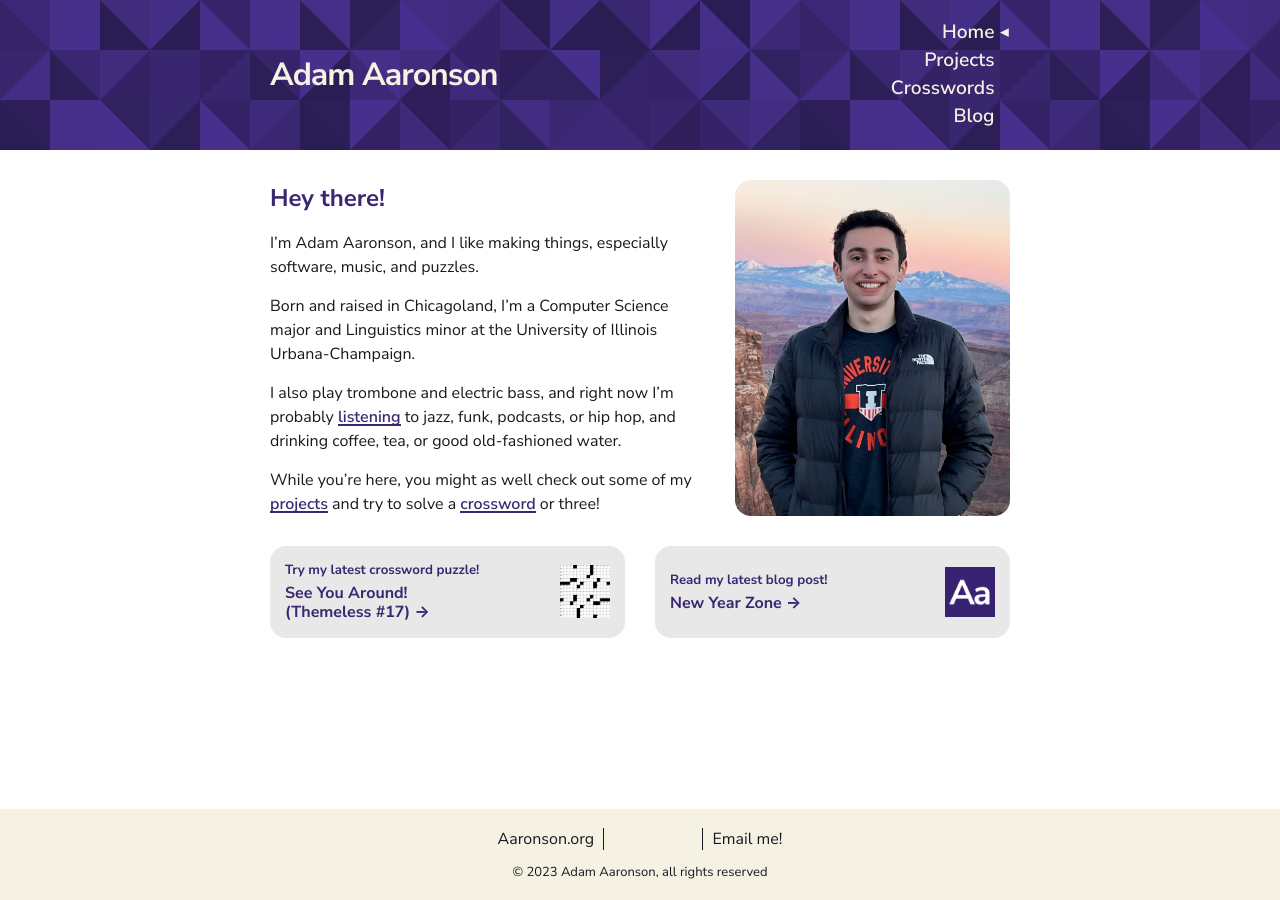
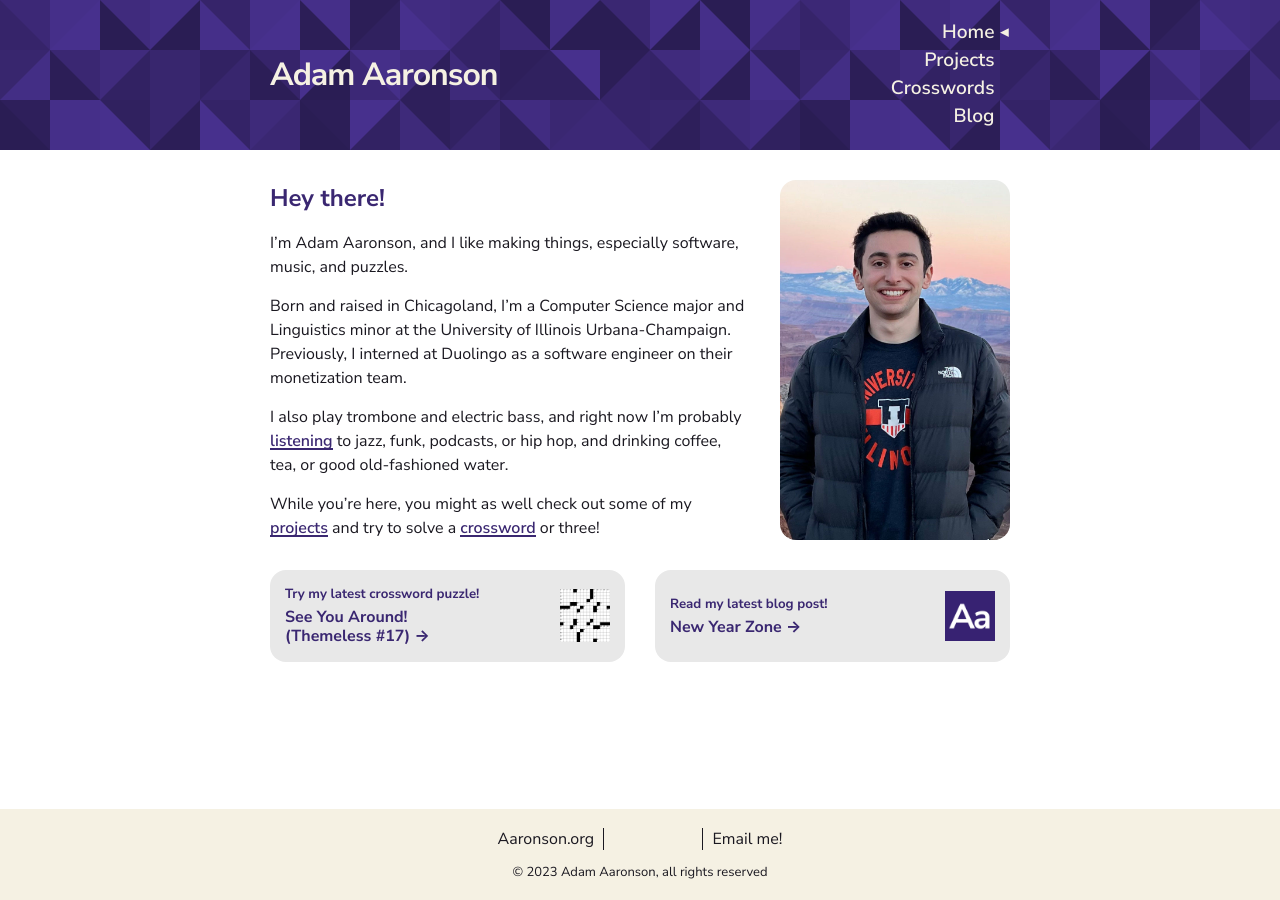
Before and after one commit to adamaaronson/adamaaronson.github.io, a Jekyll site: the page built from index.md, in a window 1280 px wide. Built offline with Jekyll 4.4.1, drawn with Linux system fonts in a browser that asks for light colours.

Commit message:
Add Duolingo

```diff
--- a/index.md
+++ b/index.md
@@ -11,7 +11,7 @@
 
 I'm Adam Aaronson, and I like making things, especially software, music, and puzzles.
 
-Born and raised in Chicagoland, I'm a Computer Science major and Linguistics minor at the University of Illinois Urbana-Champaign.
+Born and raised in Chicagoland, I'm a Computer Science major and Linguistics minor at the University of Illinois Urbana-Champaign. Previously, I interned at Duolingo as a software engineer on their monetization team.
 
 I also play trombone and electric bass, and right now I'm probably [listening](https://aaronson.org/full-moon-albums/) to jazz, funk, podcasts, or hip hop, and drinking coffee, tea, or good old-fashioned water.
 
```
